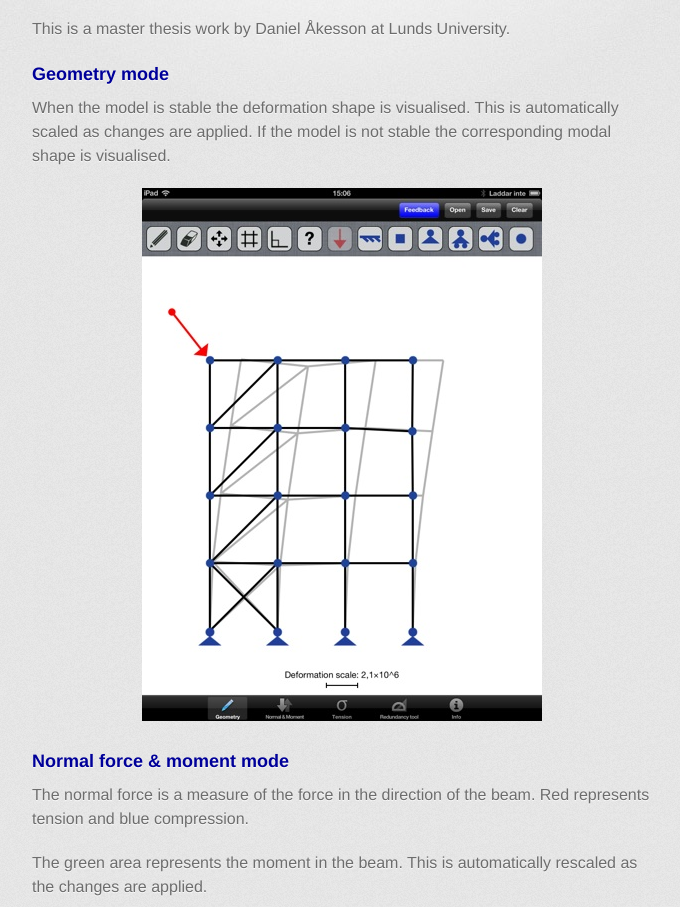
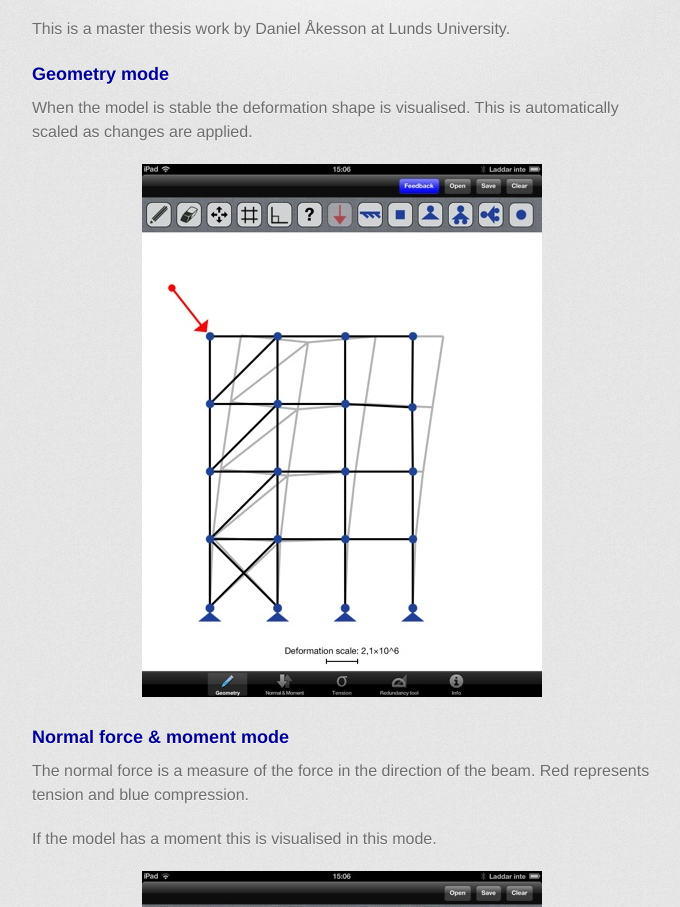
Before and after one commit to sketchaframe/sketchaframe.github.com, a plain HTML site: page index.html in a window 1280 px wide. Shown: the part 464-1371 px from the top of the page, without its empty margins (298-978 px from the left). Drawn offline with Linux system fonts and the light colour scheme; a web font is replaced by a local one.

Commit message:
Text editing

```diff
--- a/index.html
+++ b/index.html
@@ -237,13 +237,13 @@
         <section id="main_content">
           <h2>Introduction</h2>
 
-<p>Sketch a Frame is a finite element software tool for the iPad. The tool is developed for the early stage design process and for educational puposes. Gestures are used for modelling, and calculations are perfomed as the model is stable. The software has four different modes; geometry, normal force and moment, tension and the redundancy tool. If the modell is not stable the modal shape is visualised which helps the user to understand how to stabilise the model.
+<p>Sketch a Frame is a finite element software tool for the iPad. The tool is developed for the early stage design process and for educational puposes. Gestures are used for modelling, and calculations are perfomed as the model is stable. The software has four different modes; geometry, normal force and moment, tension and the redundancy tool. If the model is not stable the modal shape is visualised which helps the user to understand how to stabilise the model.
 </p>
 <p>This is a master thesis work by Daniel Åkesson at Lunds University.</p>
 
 <h3>Geometry mode</h3>
 <p>
-When the model is stable the deformation shape is visualised. This is automatically scaled as changes are applied. If the model is not stable the corresponding modal shape is visualised.
+When the model is stable the deformation shape is visualised. This is automatically scaled as changes are applied.
 </p>
 <p><center><a class="fancybox" rel="group" href="images/geometry.jpg"><img src="images/geometry_thumb.jpg" alt="" /></a></center>
 </p>
@@ -252,7 +252,7 @@ When the model is stable the deformation shape is visualised. This is automatica
 <p>
 The normal force is a measure of the force in the direction of the beam. Red represents tension and blue compression. </p>
 <p>
-The green area represents the moment in the beam. This is automatically rescaled as the changes are applied.</p>
+If the model has a moment this is visualised in this mode.</p>
 <p><center><a class="fancybox" rel="group" href="images/force.jpg"><img src="images/force_thumb.jpg" alt="" /></a></center>
 </p>
 
```
